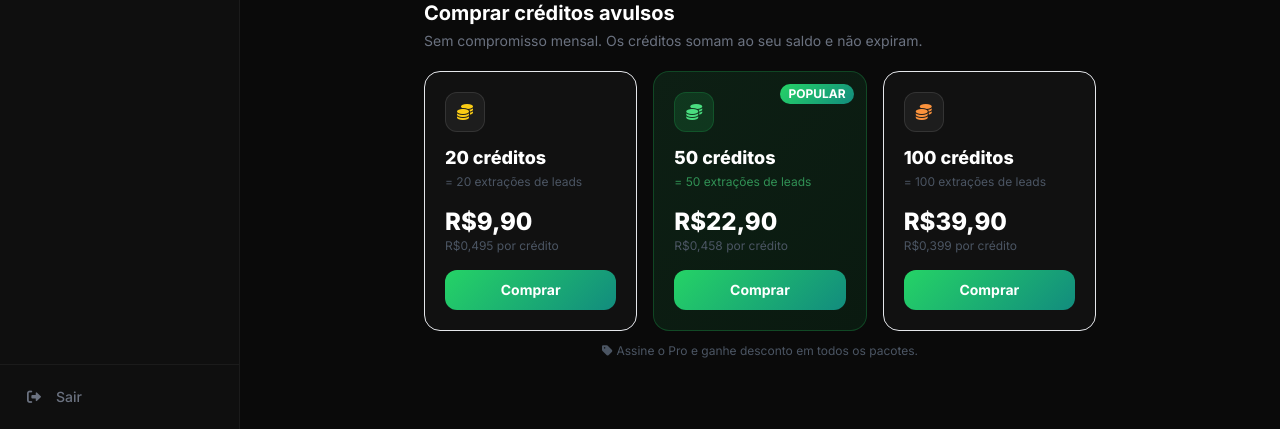
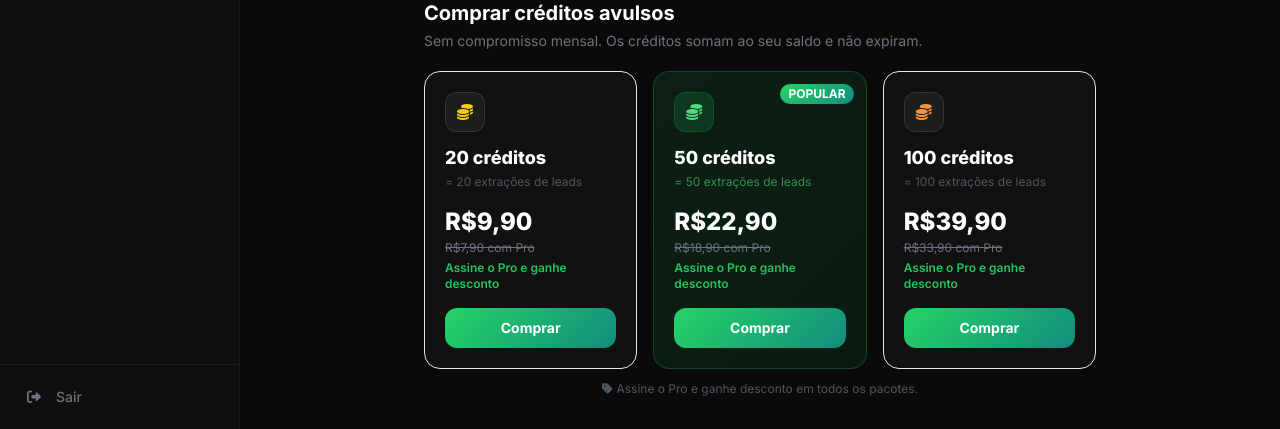
Before and after one commit to Pedrovaptbr/B2B, a Django app: page /accounts/planos/ in a window 1280 px wide. Shown: the part 803-1232 px from the top of the page. Run offline with Django 5.2, Linux system fonts and the light colour scheme; the visitor is signed in with stand-in values (Sample User, id 1); some libraries are stand-ins or nearby versions.

Commit message:
creditos avulsos adicionados

```diff
--- a/accounts/views.py
+++ b/accounts/views.py
@@ -362,11 +362,17 @@ def stripe_webhook_view(request):
 
     # ── Compra avulsa de créditos ─────────────────────────────────────────────
     elif ev_type == 'checkout.session.completed':
-        purchase_type = data.get('metadata', {}).get('purchase_type')
-        if purchase_type == 'credits' and data.get('payment_status') == 'paid':
-            from django.db.models import F
-            customer_id   = data.get('customer')
-            credits_amount = int(data.get('metadata', {}).get('credits_amount', 0))
+        from django.db.models import F
+        meta = data.metadata if hasattr(data, 'metadata') else (data.get('metadata') or {})
+        if isinstance(meta, dict):
+            purchase_type  = meta.get('purchase_type')
+            credits_amount = int(meta.get('credits_amount', 0) or 0)
+        else:
+            purchase_type  = getattr(meta, 'purchase_type', None)
+            credits_amount = int(getattr(meta, 'credits_amount', 0) or 0)
+        payment_status = getattr(data, 'payment_status', None) or data.get('payment_status')
+        if purchase_type == 'credits' and payment_status == 'paid':
+            customer_id = getattr(data, 'customer', None) or data.get('customer')
             if credits_amount > 0 and customer_id:
                 PerfilUsuario.objects.filter(stripe_customer_id=customer_id).update(
                     creditos_disponiveis=F('creditos_disponiveis') + credits_amount
@@ -449,21 +455,18 @@ def stripe_credits_checkout_view(request):
         return redirect('accounts:planos')
 
 
-@login_required
 def stripe_credits_success_view(request):
     """Página de sucesso após compra de créditos avulsos."""
-    from django.db.models import F
     session_id    = request.GET.get('session_id')
     credits_added = 0
     if session_id:
         try:
             session = stripe.checkout.Session.retrieve(session_id)
-            meta    = session.get('metadata', {})
+            # Stripe SDK v10+: usar atributo direto, não .get()
+            meta = session.metadata or {}
             if (session.payment_status == 'paid'
                     and meta.get('purchase_type') == 'credits'):
-                credits_added = int(meta.get('credits_amount', 0))
-                # Idempotência simples: só soma se o webhook ainda não fez isso
-                # (o webhook é a fonte de verdade; isso é só um fallback visual)
-        except stripe.error.StripeError:
+                credits_added = int(meta.get('credits_amount', 0) or 0)
+        except Exception:
             pass
     return render(request, 'accounts/credits_success.html', {'credits_added': credits_added})
--- a/templates/accounts/planos.html
+++ b/templates/accounts/planos.html
@@ -116,10 +116,11 @@
                 <div class="mb-4 flex-1">
                     {% if request.user.perfil.plano_ativo %}
                     <p class="text-2xl font-black text-white">R$7,90</p>
-                    <p class="text-xs text-gray-600 line-through">R$9,90</p>
+                    <p class="text-xs text-gray-600">R$0,395 por crédito</p>
                     {% else %}
                     <p class="text-2xl font-black text-white">R$9,90</p>
-                    <p class="text-xs text-gray-600">R$0,495 por crédito</p>
+                    <p class="text-xs text-gray-500 line-through mt-0.5">R$7,90 com Pro</p>
+                    <p class="text-xs text-green-500 mt-1 font-semibold">Assine o Pro e ganhe desconto</p>
                     {% endif %}
                 </div>
                 <a href="{% url 'accounts:credits_checkout' %}?pack=20"
@@ -143,10 +144,11 @@
                 <div class="mb-4 flex-1">
                     {% if request.user.perfil.plano_ativo %}
                     <p class="text-2xl font-black text-white">R$18,90</p>
-                    <p class="text-xs text-gray-600 line-through">R$22,90</p>
+                    <p class="text-xs text-gray-600">R$0,378 por crédito</p>
                     {% else %}
                     <p class="text-2xl font-black text-white">R$22,90</p>
-                    <p class="text-xs text-gray-600">R$0,458 por crédito</p>
+                    <p class="text-xs text-gray-500 line-through mt-0.5">R$18,90 com Pro</p>
+                    <p class="text-xs text-green-500 mt-1 font-semibold">Assine o Pro e ganhe desconto</p>
                     {% endif %}
                 </div>
                 <a href="{% url 'accounts:credits_checkout' %}?pack=50"
@@ -168,10 +170,11 @@
                 <div class="mb-4 flex-1">
                     {% if request.user.perfil.plano_ativo %}
                     <p class="text-2xl font-black text-white">R$33,90</p>
-                    <p class="text-xs text-gray-600 line-through">R$39,90</p>
+                    <p class="text-xs text-gray-600">R$0,339 por crédito</p>
                     {% else %}
                     <p class="text-2xl font-black text-white">R$39,90</p>
-                    <p class="text-xs text-gray-600">R$0,399 por crédito</p>
+                    <p class="text-xs text-gray-500 line-through mt-0.5">R$33,90 com Pro</p>
+                    <p class="text-xs text-green-500 mt-1 font-semibold">Assine o Pro e ganhe desconto</p>
                     {% endif %}
                 </div>
                 <a href="{% url 'accounts:credits_checkout' %}?pack=100"
```
Also changed, not shown: 1 other file.
